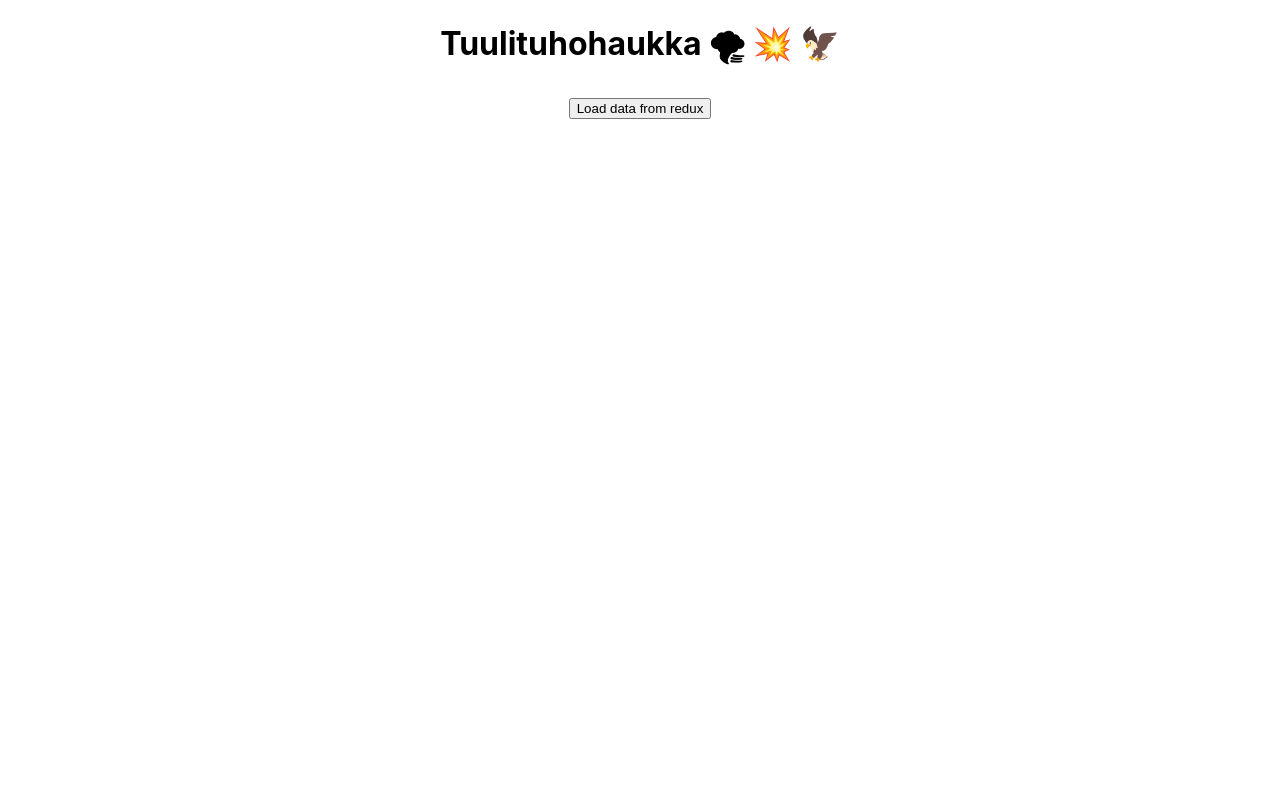
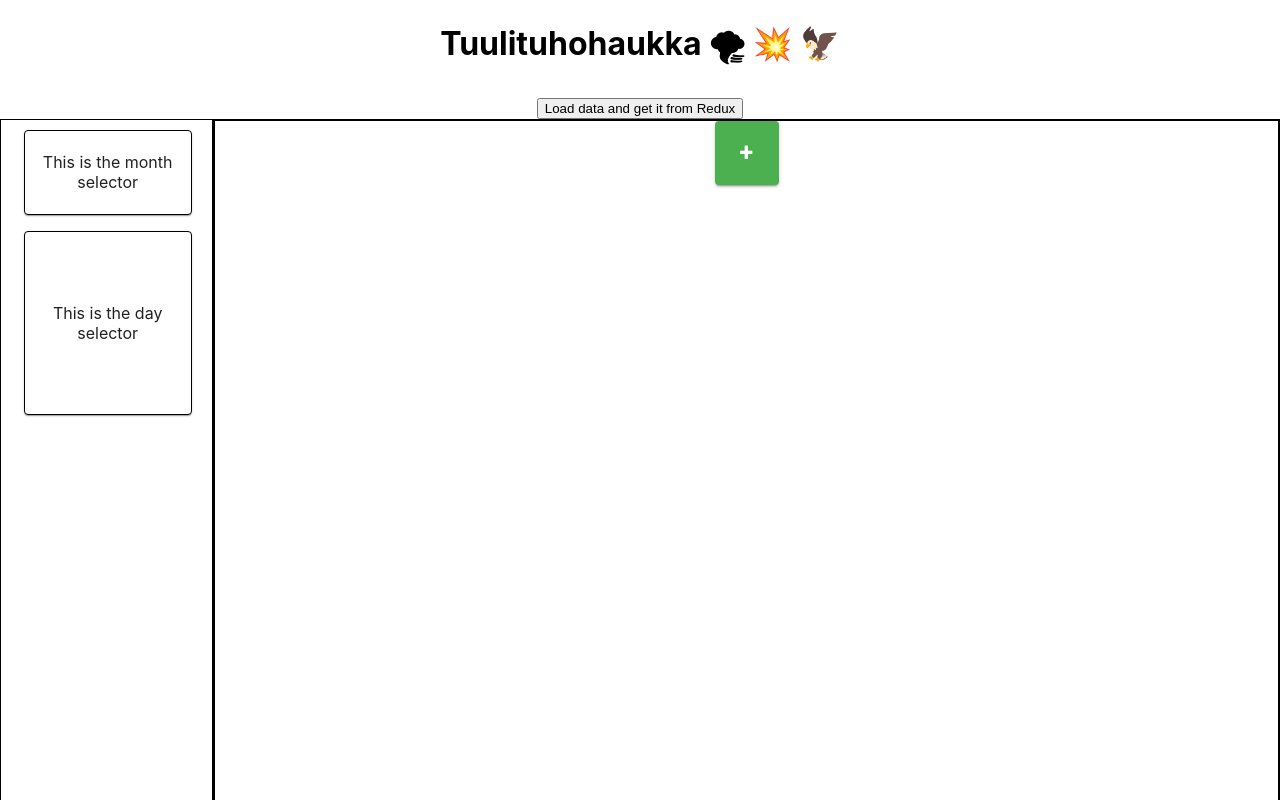
Before and after one commit to spatineo/tuulituhohaukka, a React (Create React App) app in the folder app/: page / in a window 1280 px wide. Shown: the top 800 px of the page. Built offline with nearby package versions, Linux system fonts and the light colour scheme.

Commit message:
Added created components to MainView to display them

```diff
--- a/app/src/Views/MainView.tsx
+++ b/app/src/Views/MainView.tsx
@@ -3,9 +3,15 @@ import React from 'react';
 import { useSelector, useDispatch } from 'react-redux';
 import { loadData } from '../Store/Actions/data'
 import { useEffect } from 'react';
+import { Grid } from '@material-ui/core'
+import { makeStyles, createStyles } from '@material-ui/core/styles';
+
+import MapView from '../Components/MapView/MapView'
+import SidePanel from '../Components/SidePanel/SidePanel'
 
 
 const MainView = () => {
+  const classes = useStyles()
   const dispatch = useDispatch()
   const data = useSelector((state: any) => state.data)
   console.log(JSON.stringify(data))
@@ -18,10 +24,37 @@ const MainView = () => {
     <div className="App">
       <h1>Tuulituhohaukka 🌪 💥 🦅 </h1>
       <button onClick={() => getDataFromRedux()}>
-        Load data from redux
+        Load data and get it from Redux
       </button>
+
+      <div className={classes.root}>
+        <Grid container className={classes.container}>
+          <Grid item xs={2} className={classes.border}>
+            <SidePanel />
+          </Grid>
+          <Grid item xs={10} className={classes.border}>
+            <MapView />
+          </Grid>
+        </Grid>
+      </div>
     </div>
   );
 }
 
+const useStyles = makeStyles(() =>
+  createStyles({
+    root: {
+      flexGrow: 1,
+      height: '1000px',
+    },
+    border: {
+      border: 'solid black 1px'
+    },
+    container: {
+      height: '100%'
+    }
+  })
+)
+
+
 export default MainView;
```
